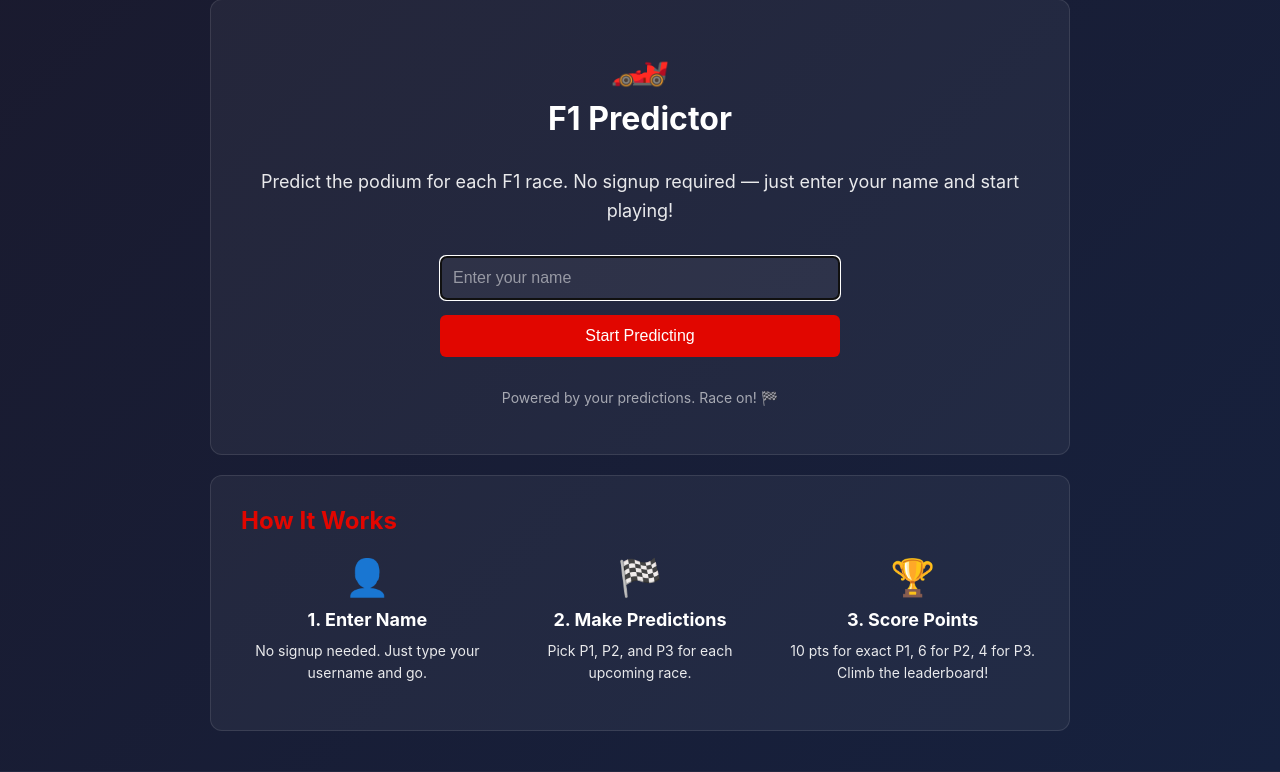
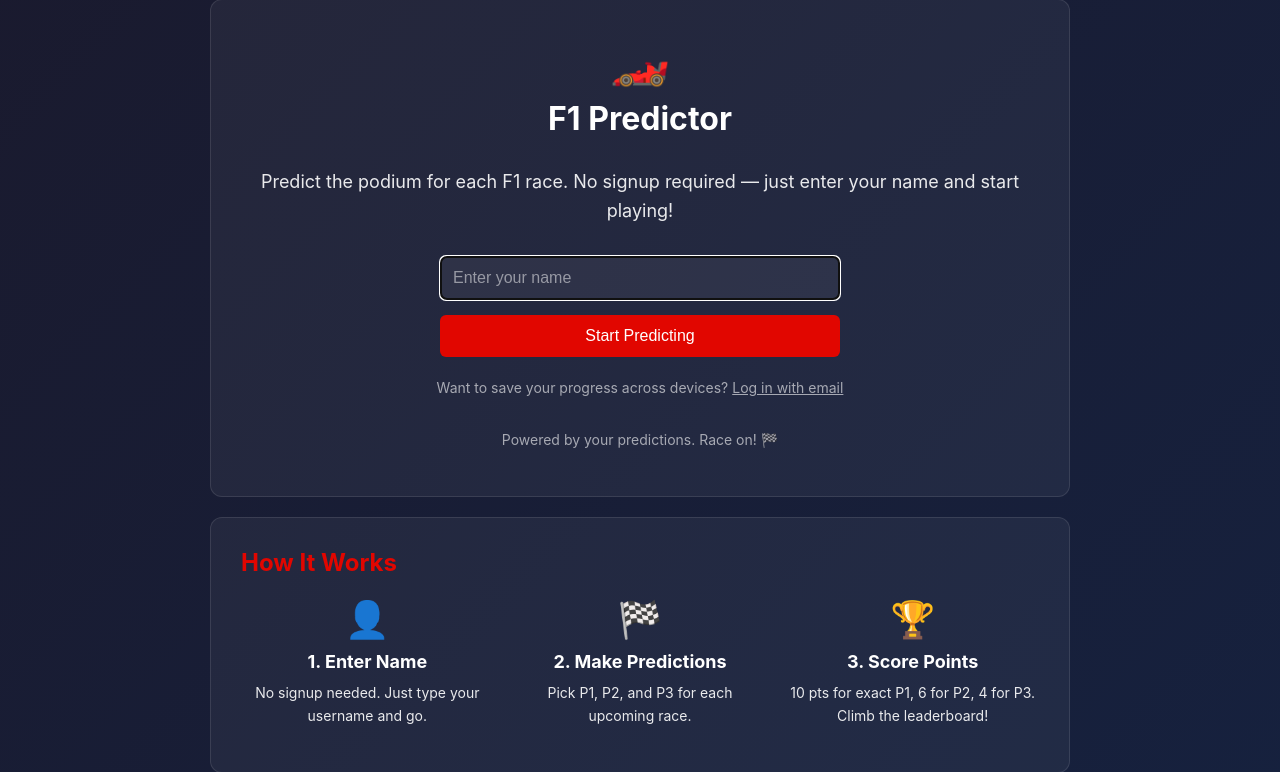
Before and after one commit to brettswift/f1-predictor, a Flask app: page / in a window 1280 px wide. Shown: the part 104-876 px from the top of the page. Run offline with Flask 3, Linux system fonts and the light colour scheme; data that the repository does not hold is empty.

Commit message:
BUD-142: F1-10 email magic-link authentication (no passwords)

```diff
--- a/src/app.py
+++ b/src/app.py
@@ -9,6 +9,7 @@ Votes lock when the race starts. Results are user-triggered via a button with br
 
 import os
 import uuid
+import secrets
 import sqlite3
 import requests
 from datetime import datetime, timezone, timedelta
@@ -38,6 +39,10 @@ RETRY_INTERVAL_SEC = 120
 LIVE_REFRESH_INTERVAL_SEC = 30  # Auto-refresh every 30 seconds
 LIVE_RATE_LIMIT_SEC = 10  # Minimum time between API calls
 LIVE_CACHE_TTL_SEC = 5  # Cache live data for 5 seconds
+
+# Magic-link authentication configuration
+LOGIN_TOKEN_BYTES = 32  # URL-safe token length
+LOGIN_TOKEN_TTL_MINUTES = 15  # Token validity window
 
 # Simple in-memory cache for live data (keyed by race_id)
 _live_data_cache = {}
@@ -125,7 +130,20 @@ def init_db():
         CREATE TABLE IF NOT EXISTS users (
             session_id TEXT PRIMARY KEY,
             username TEXT NOT NULL UNIQUE,
+            email TEXT UNIQUE,
             created_at TIMESTAMP DEFAULT CURRENT_TIMESTAMP
+        )
+    ''')
+
+    # Magic-link login tokens
+    db.execute('''
+        CREATE TABLE IF NOT EXISTS login_tokens (
+            id INTEGER PRIMARY KEY AUTOINCREMENT,
+            email TEXT NOT NULL,
+            token TEXT NOT NULL UNIQUE,
+            used INTEGER DEFAULT 0,
+            created_at TIMESTAMP DEFAULT CURRENT_TIMESTAMP,
+            expires_at TIMESTAMP NOT NULL
         )
     ''')
 
@@ -241,6 +259,11 @@ def _apply_migrations(db):
     new columns need an explicit ALTER. Every migration here is additive and
     idempotent — safe to run on every startup.
     """
+    users = _column_names(db, 'users')
+    if 'email' not in users:
+        db.execute('ALTER TABLE users ADD COLUMN email TEXT UNIQUE')
+        app.logger.info('Migration: users.email added')
+
     races = _column_names(db, 'races')
     if 'session_key' not in races:
         # OpenF1 keys results by session_key; without it we cannot fetch results.
@@ -851,6 +874,131 @@ def get_current_user():
     ).fetchone()
     return user
 
+
+def _normalize_email(email):
+    """Normalize email for storage and lookup."""
+    return (email or '').strip().lower()
+
+
+def _generate_login_token():
+    """Generate a URL-safe one-time login token."""
+    return secrets.token_urlsafe(LOGIN_TOKEN_BYTES)
+
+
+def _login_token_url(token):
+    """Build the relative magic-link URL for a token."""
+    return url_for('login_verify', token=token, _external=False)
+
+
+def create_login_token(email):
+    """Create a magic-link token for the given email and log it for debug/tests.
+
+    Returns the raw token string. In production this would send an email;
+    here we log the link to stdout so tests and dev can retrieve it.
+    """
+    db = get_db()
+    normalized = _normalize_email(email)
+    token = _generate_login_token()
+    expires_at = _now_utc() + timedelta(minutes=LOGIN_TOKEN_TTL_MINUTES)
+
+    db.execute('''
+        INSERT INTO login_tokens (email, token, expires_at)
+        VALUES (?, ?, ?)
+    ''', (normalized, token, expires_at.strftime('%Y-%m-%d %H:%M:%S')))
+    db.commit()
+
+    link = _login_token_url(token)
+    app.logger.info('MAGIC-LINK email=%s token=%s link=%s', normalized, token, link)
+    return token
+
+
+def _get_token_record(db, token):
+    """Fetch a non-expired token record, or None if invalid/expired."""
+    now = _now_utc().strftime('%Y-%m-%d %H:%M:%S')
+    return db.execute('''
+        SELECT * FROM login_tokens
+        WHERE token = ? AND used = 0 AND expires_at > ?
+    ''', (token, now)).fetchone()
+
+
+def _find_user_by_email(db, email):
+    """Fetch user by normalized email."""
+    return db.execute(
+        'SELECT * FROM users WHERE email = ?', (_normalize_email(email),)
+    ).fetchone()
+
+
+def consume_login_token(token):
+    """Validate a login token and return the associated email.
+
+    Returns the normalized email on success, or None if the token is invalid,
+    expired, or already used. Marks the token as used on success.
+    """
+    db = get_db()
+    record = _get_token_record(db, token)
+    if not record:
+        return None
+
+    db.execute('UPDATE login_tokens SET used = 1 WHERE id = ?', (record['id'],))
+    db.commit()
+    return record['email']
+
+
+def bind_email_to_session(email):
+    """Ensure a user row exists for the email and attach it to the session.
+
+    If a user with this email already exists, their session_id becomes the
+    current session. Otherwise a new user is created (or the current anonymous
+    user is upgraded when possible) and the email is bound to it.
+    """
+    db = get_db()
+    normalized = _normalize_email(email)
+    existing = _find_user_by_email(db, normalized)
+
+    if existing:
+        session['session_id'] = existing['session_id']
+        return existing['session_id']
+
+    current_session_id = session.get('session_id')
+    current_user = None
+    if current_session_id:
+        current_user = db.execute(
+            'SELECT * FROM users WHERE session_id = ?', (current_session_id,)
+        ).fetchone()
+
+    if current_user and not current_user['email']:
+        # Upgrade anonymous user in-place; username stays the same.
+        try:
+            db.execute('UPDATE users SET email = ? WHERE session_id = ?',
+                       (normalized, current_session_id))
+            db.commit()
+            return current_session_id
+        except sqlite3.IntegrityError:
+            # Race: another session claimed the email; fall through to create new.
+            pass
+
+    # Create a fresh user bound to this email.
+    new_session_id = str(uuid.uuid4())
+    # Derive a username from the email local part; ensure uniqueness.
+    base_username = normalized.split('@')[0] or 'user'
+    username = base_username
+    attempt = 1
+    while True:
+        try:
+            db.execute('''
+                INSERT INTO users (session_id, username, email)
+                VALUES (?, ?, ?)
+            ''', (new_session_id, username, normalized))
+            db.commit()
+            break
+        except sqlite3.IntegrityError:
+            username = f"{base_username}_{attempt}"
+            attempt += 1
+
+    session['session_id'] = new_session_id
+    return new_session_id
+
+
 def calculate_score(prediction, result):
     """Calculate score for a prediction."""
     points = 0
@@ -1530,11 +1678,73 @@ def live_leaderboard(race_id):
     )
 
 
+@app.route('/login', methods=['GET'])
+def login():
+    """Show email login form."""
+    return render_template('login.html')
+
+
+@app.route('/login/request', methods=['POST'])
+def login_request():
+    """Request a magic-link login email."""
+    email = request.form.get('email', '').strip()
+    if not email or '@' not in email:
+        flash('Please enter a valid email address', 'error')
+        return redirect(url_for('login'))
+
+    create_login_token(email)
+    return render_template('login_sent.html', email=_normalize_email(email))
+
+
+@app.route('/login/verify/<token>')
+def login_verify(token):
+    """Consume a magic-link token and log the user in."""
+    email = consume_login_token(token)
+    if not email:
+        flash('That login link is invalid or has expired.', 'error')
+        return redirect(url_for('login'))
+
+    bind_email_to_session(email)
+    flash('You are now logged in.', 'success')
+    return redirect(url_for('home'))
+
+
 @app.route('/logout')
 def logout():
     """Clear session."""
     session.clear()
     return redirect(url_for('index'))
+
+
+@app.route('/debug/magic-link/<email>')
+def debug_magic_link(email):
+    """Debug endpoint: return the latest unused magic link for an email.
+
+    Only available in dev/test environments so tests can retrieve tokens
+    without parsing stdout.
+    """
+    if app.config.get('ENVIRONMENT') != 'dev' and not os.environ.get('TESTING'):
+        return jsonify({'error': 'Not available'}), 404
+
+    db = get_db()
+    normalized = _normalize_email(email)
+    now = _now_utc().strftime('%Y-%m-%d %H:%M:%S')
+    row = db.execute('''
+        SELECT token, expires_at FROM login_tokens
+        WHERE email = ? AND used = 0 AND expires_at > ?
+        ORDER BY created_at DESC LIMIT 1
+    ''', (normalized, now)).fetchone()
+
+    if not row:
+        return jsonify({'token': None, 'link': None})
+
+    token = row['token']
+    return jsonify({
+        'token': token,
+        'link': _login_token_url(token),
+        'expires_at': row['expires_at'],
+    })
+
 
 # Admin routes
 @app.route('/admin/enter-results/<int:race_id>', methods=['GET', 'POST'])
--- a/src/templates/index.html
+++ b/src/templates/index.html
@@ -14,6 +14,11 @@
         <input type="text" name="username" placeholder="Enter your name" required autofocus>
         <button type="submit" class="btn" style="width: 100%;">Start Predicting</button>
     </form>
+
+    <p style="margin-top: 20px; opacity: 0.6; font-size: 14px;">
+        Want to save your progress across devices?
+        <a href="{{ url_for('login') }}" style="color: #fff; text-decoration: underline;">Log in with email</a>
+    </p>
 
     <p style="margin-top: 30px; opacity: 0.6; font-size: 14px;">
         Powered by your predictions. Race on! 🏁
```
Also changed, not shown: src/templates/login.html (added, +22 -0 lines), src/templates/login_sent.html (added, +18 -0 lines), tests/unit/test_magic_link_auth.py (added, +207 -0 lines).
